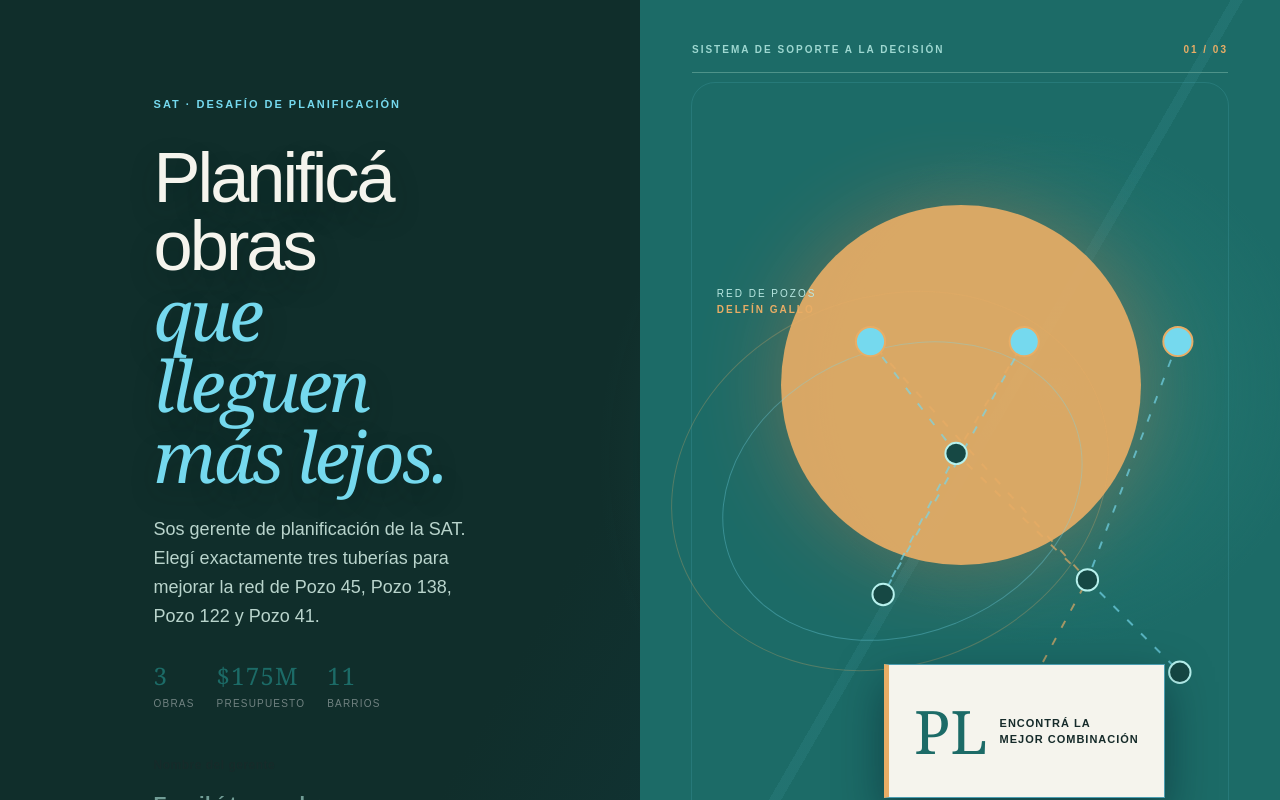
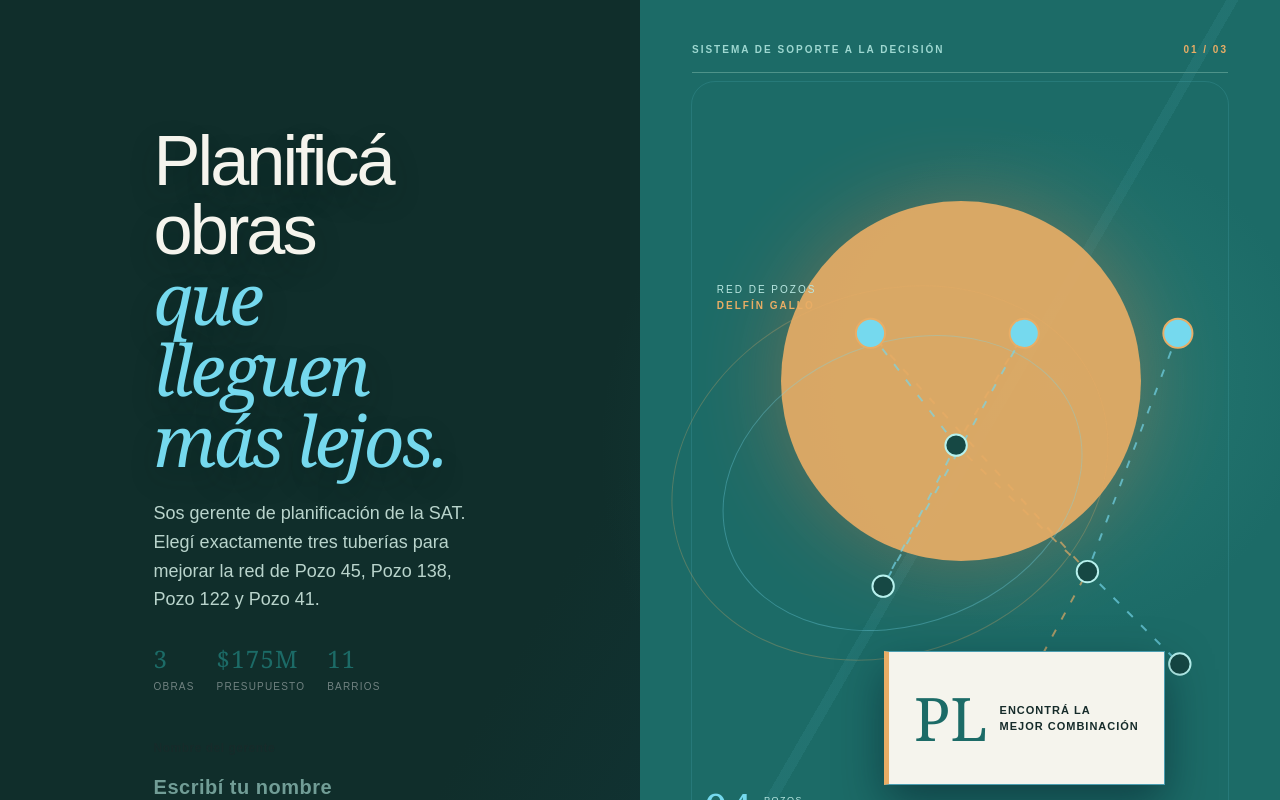
Before and after one commit to FranprzDev/gpozos-game, a Next.js app: page / in a window 1280 px wide. Shown: the top 800 px of the page. Built offline with nearby package versions, Linux system fonts and the light colour scheme.

Commit message:
Simplify landing and navigation labels

```diff
--- a/app/page.tsx
+++ b/app/page.tsx
@@ -265,7 +265,6 @@ export default function Home() {
     return (
       <main className="landing">
         <div className="intro">
-          <span className="eyebrow">SAT · DESAFÍO DE PLANIFICACIÓN</span>
           <h1>
             Planificá obras
             <br />
@@ -322,7 +321,7 @@ export default function Home() {
     <main ref={scope} className="game-shell">
       <header className="reveal">
         <div className="brand">
-          ⌁ GPozos <b>·</b> SAT
+          ⌁ GPozos
         </div>
         <nav>
           <a href="/ranking">Ranking ↗</a>
--- a/app/ranking/page.tsx
+++ b/app/ranking/page.tsx
@@ -3,4 +3,4 @@ import { useEffect, useState } from "react";
 import Link from "next/link";
 type Result = { id: number; player_name: string; time_ms: number; coverage: number; deficit: number; matches: number; total_cost: number };
 const fmt = (ms: number) => `${String(Math.floor(ms / 60000)).padStart(2, "0")}:${String(Math.floor(ms / 1000) % 60).padStart(2, "0")}`;
-export default function Ranking() { const [rows, setRows] = useState<Result[]>([]); useEffect(() => { fetch("/api/results").then(r => r.json()).then(setRows); }, []); return <main className="ranking-page"><header><div className="brand">⌁ GPozos <b>·</b> SAT</div><nav><Link href="/">Volver al desafío ←</Link></nav></header><section className="ranking-hero"><span className="eyebrow">MODELO DE PROGRAMACIÓN LINEAL</span><h1>Ranking de gerentes</h1><p>Ordenado por coincidencias con el plan PL, cobertura, menor déficit y tiempo.</p></section><section className="ranking-table"><table><thead><tr><th>#</th><th>Gerente</th><th>Coincidencias</th><th>Cobertura</th><th>Déficit</th><th>Tiempo</th></tr></thead><tbody>{rows.map((r, i) => <tr key={r.id}><td>{i + 1}</td><td>{r.player_name}</td><td>{r.matches}/3</td><td>{r.coverage.toLocaleString("es-AR")} hab.</td><td>{r.deficit.toLocaleString("es-AR")}</td><td>{fmt(r.time_ms)}</td></tr>)}</tbody></table>{!rows.length && <p className="empty">Todavía no hay partidas completadas.</p>}</section></main>; }
+export default function Ranking() { const [rows, setRows] = useState<Result[]>([]); useEffect(() => { fetch("/api/results").then(r => r.json()).then(setRows); }, []); return <main className="ranking-page"><header><div className="brand">⌁ GPozos</div><nav><Link href="/">Volver al desafío ←</Link></nav></header><section className="ranking-hero"><span className="eyebrow">MODELO DE PROGRAMACIÓN LINEAL</span><h1>Ranking de gerentes</h1><p>Ordenado por coincidencias con el plan PL, cobertura, menor déficit y tiempo.</p></section><section className="ranking-table"><table><thead><tr><th>#</th><th>Gerente</th><th>Coincidencias</th><th>Cobertura</th><th>Déficit</th><th>Tiempo</th></tr></thead><tbody>{rows.map((r, i) => <tr key={r.id}><td>{i + 1}</td><td>{r.player_name}</td><td>{r.matches}/3</td><td>{r.coverage.toLocaleString("es-AR")} hab.</td><td>{r.deficit.toLocaleString("es-AR")}</td><td>{fmt(r.time_ms)}</td></tr>)}</tbody></table>{!rows.length && <p className="empty">Todavía no hay partidas completadas.</p>}</section></main>; }
```
